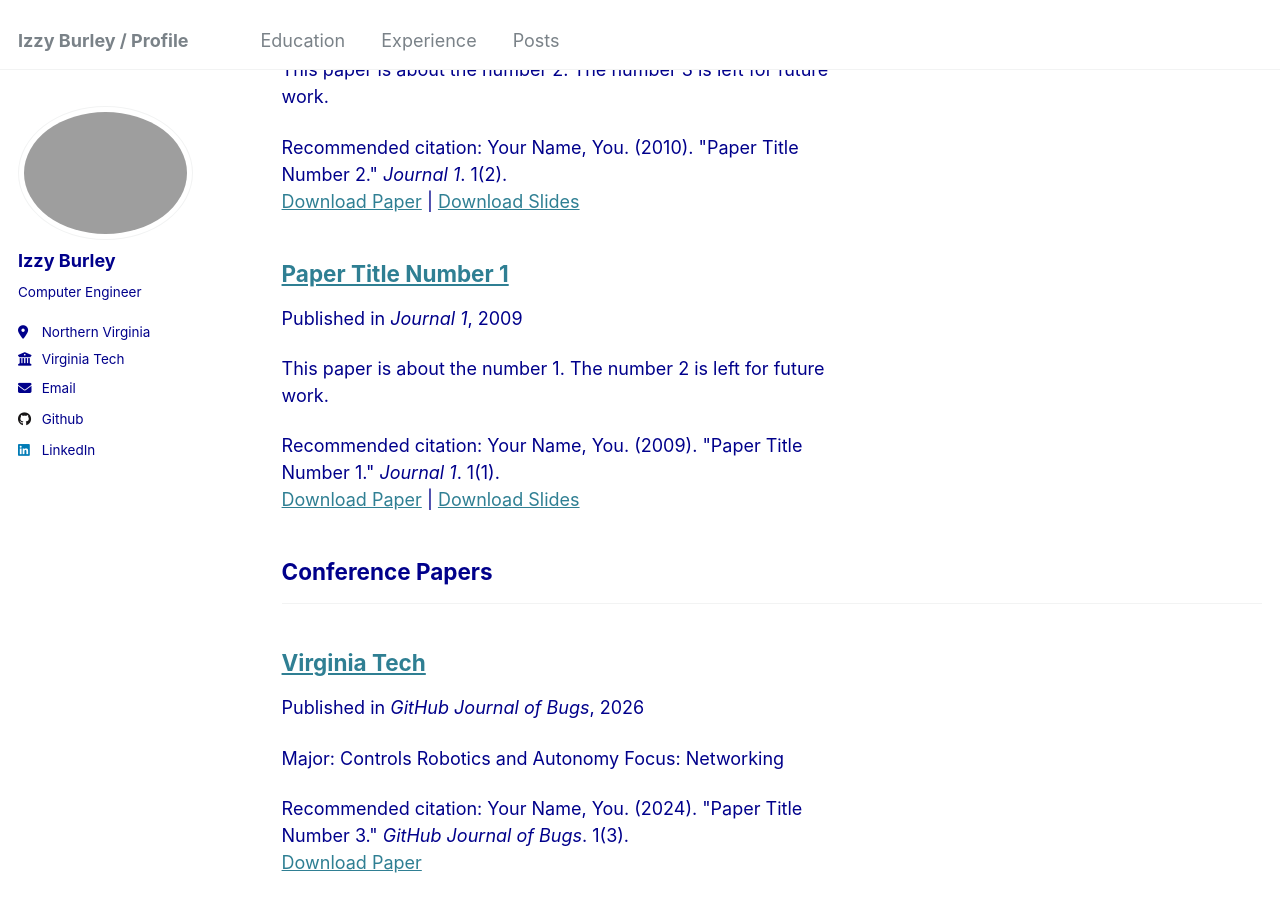
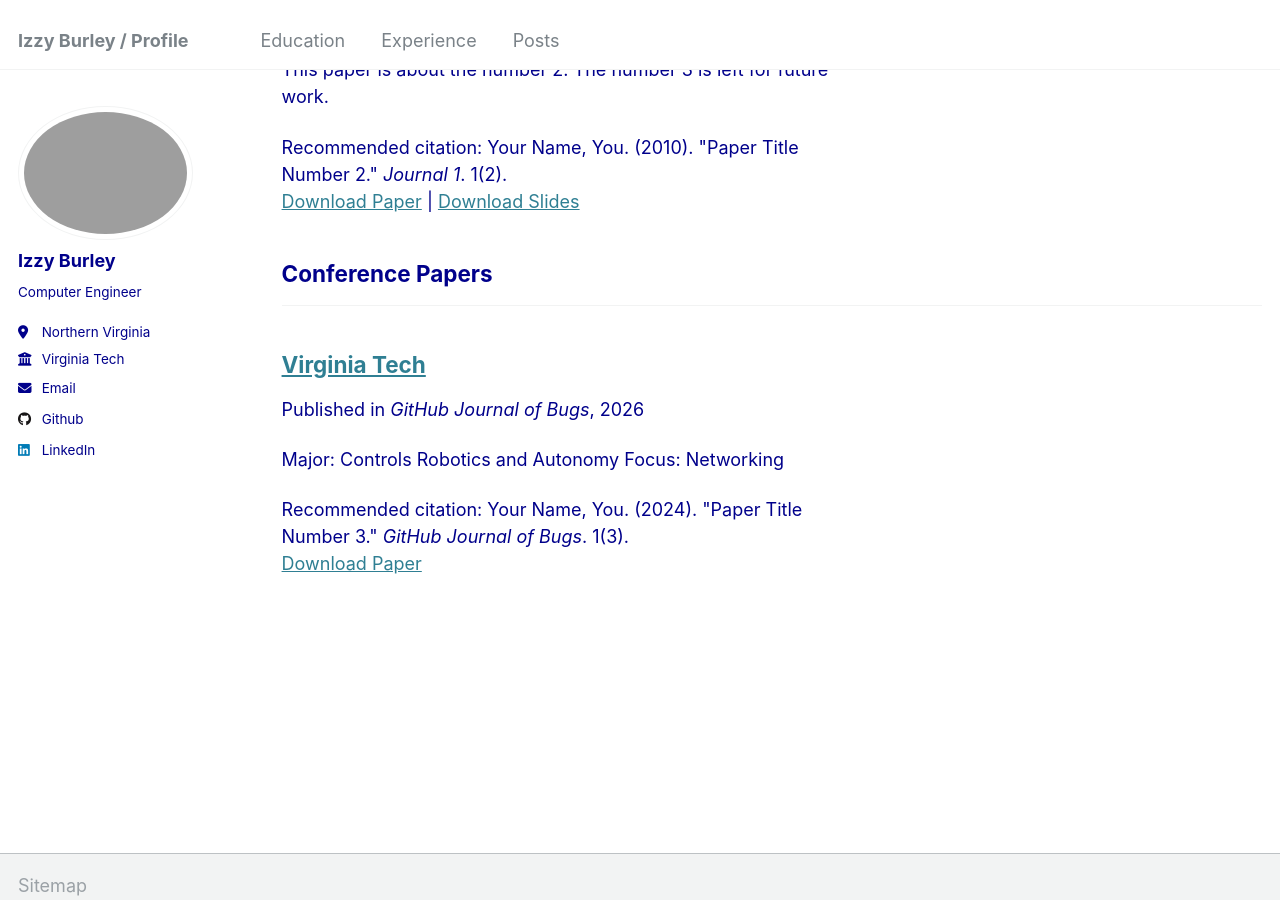
Before and after one commit to izzyburley/izzyburley.github.io, a Jekyll site: the page built from _pages/publications.html, in a window 1280 px wide and 900 px high, scrolled down 608 px. Built offline with Jekyll 4.4.1, drawn with Linux system fonts in a browser that asks for light colours.

Commit message:
Update 2009-10-01-paper-title-number-1.md

```diff
--- a/_publications/2009-10-01-paper-title-number-1.md
+++ b/_publications/2009-10-01-paper-title-number-1.md
@@ -1,14 +1,6 @@
+
 ---
-title: "Paper Title Number 1"
-collection: publications
-category: manuscripts
-permalink: /publication/2009-10-01-paper-title-number-1
-excerpt: 'This paper is about the number 1. The number 2 is left for future work.'
-date: 2009-10-01
-venue: 'Journal 1'
-slidesurl: 'http://academicpages.github.io/files/slides1.pdf'
-paperurl: 'http://academicpages.github.io/files/paper1.pdf'
-citation: 'Your Name, You. (2009). &quot;Paper Title Number 1.&quot; <i>Journal 1</i>. 1(1).'
+
 ---
 
 The contents above will be part of a list of publications, if the user clicks the link for the publication than the contents of section will be rendered as a full page, allowing you to provide more information about the paper for the reader. When publications are displayed as a single page, the contents of the above "citation" field will automatically be included below this section in a smaller font.
```
